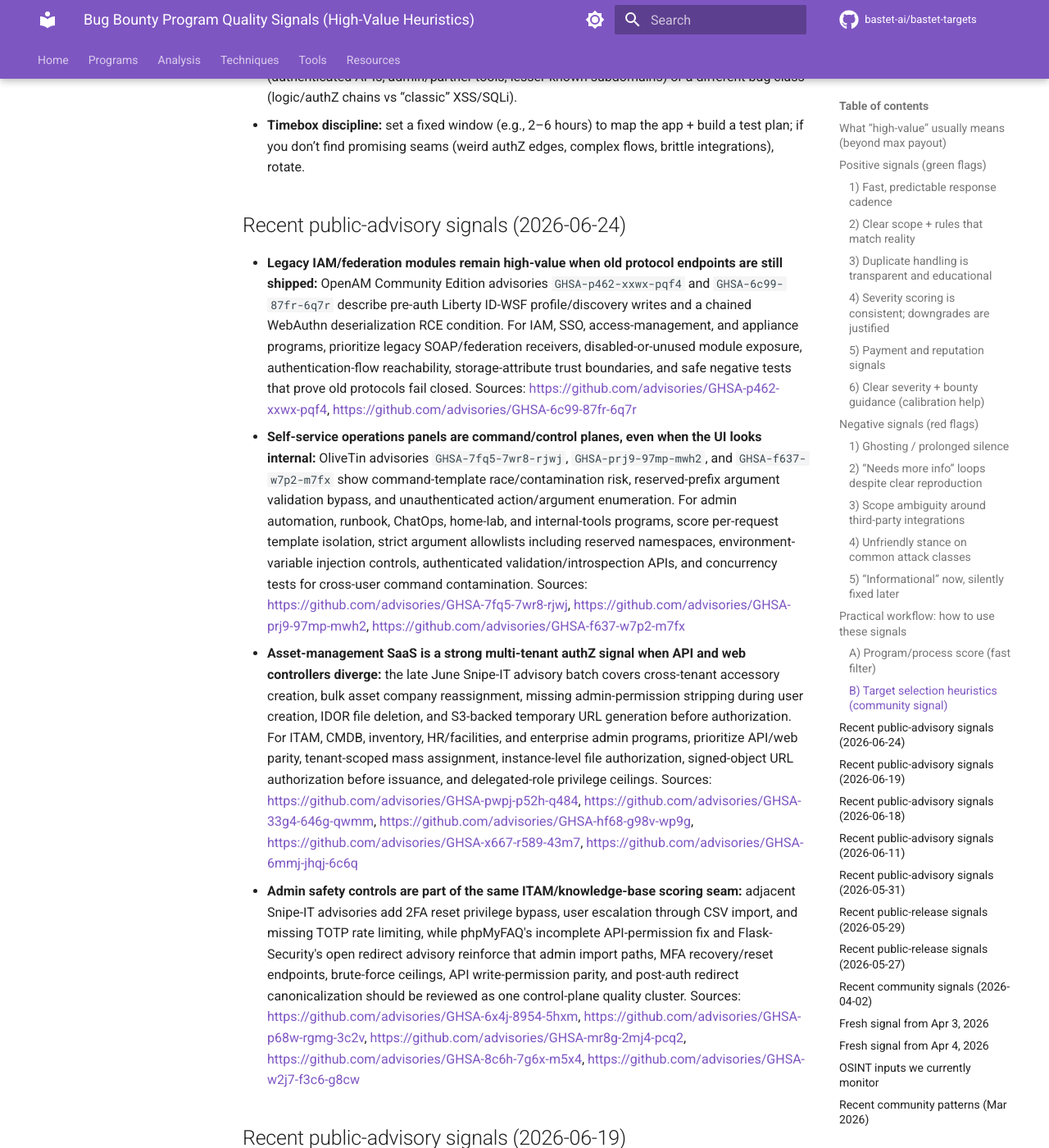
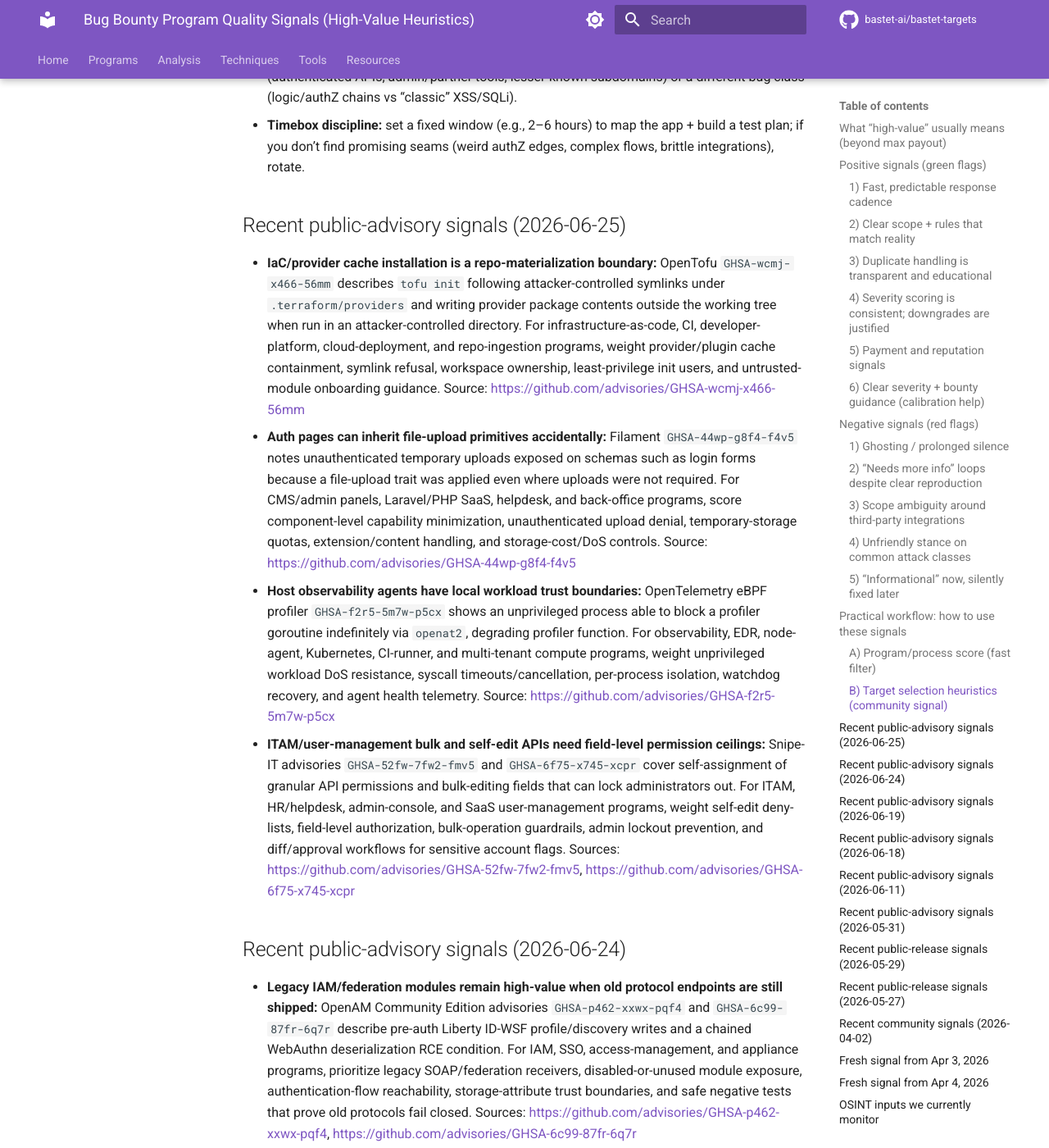
Before and after one commit to bastet-ai/bastet-targets, an MkDocs documentation site: the page built from docs/program-quality-signals.md, in a window 1280 px wide and 1400 px high, scrolled down 3838 px. Shown: the whole window at 82% size. Built offline with MkDocs 1.6.1 and Material for MkDocs 9.7.7, drawn with Linux system fonts in a browser that asks for light colours; comment, search, counter and statistics services are not loaded.

Commit message:
Add June 25 program-quality signals

```diff
--- a/docs/program-quality-signals.md
+++ b/docs/program-quality-signals.md
@@ -120,6 +120,13 @@
 - **Large SPA/admin JS bundles as recon signal:** finding a massive `index.<hash>.js` for an admin/partner UI is often a *positive* signal (many routes, API endpoints, feature flags). It’s not a vuln by itself, but it can quickly reveal hidden surfaces (API base paths, GraphQL operations, permission checks) via source maps, route tables, and string/endpoint extraction.
 - **Duplicate pressure:** if you keep hitting duplicates, shift to *less scanned* surfaces (authenticated APIs, admin/partner tools, lesser-known subdomains) or a different bug class (logic/authZ chains vs “classic” XSS/SQLi).
 - **Timebox discipline:** set a fixed window (e.g., 2–6 hours) to map the app + build a test plan; if you don’t find promising seams (weird authZ edges, complex flows, brittle integrations), rotate.
+
+## Recent public-advisory signals (2026-06-25)
+
+- **IaC/provider cache installation is a repo-materialization boundary:** OpenTofu `GHSA-wcmj-x466-56mm` describes `tofu init` following attacker-controlled symlinks under `.terraform/providers` and writing provider package contents outside the working tree when run in an attacker-controlled directory. For infrastructure-as-code, CI, developer-platform, cloud-deployment, and repo-ingestion programs, weight provider/plugin cache containment, symlink refusal, workspace ownership, least-privilege init users, and untrusted-module onboarding guidance. Source: https://github.com/advisories/GHSA-wcmj-x466-56mm
+- **Auth pages can inherit file-upload primitives accidentally:** Filament `GHSA-44wp-g8f4-f4v5` notes unauthenticated temporary uploads exposed on schemas such as login forms because a file-upload trait was applied even where uploads were not required. For CMS/admin panels, Laravel/PHP SaaS, helpdesk, and back-office programs, score component-level capability minimization, unauthenticated upload denial, temporary-storage quotas, extension/content handling, and storage-cost/DoS controls. Source: https://github.com/advisories/GHSA-44wp-g8f4-f4v5
+- **Host observability agents have local workload trust boundaries:** OpenTelemetry eBPF profiler `GHSA-f2r5-5m7w-p5cx` shows an unprivileged process able to block a profiler goroutine indefinitely via `openat2`, degrading profiler function. For observability, EDR, node-agent, Kubernetes, CI-runner, and multi-tenant compute programs, weight unprivileged workload DoS resistance, syscall timeouts/cancellation, per-process isolation, watchdog recovery, and agent health telemetry. Source: https://github.com/advisories/GHSA-f2r5-5m7w-p5cx
+- **ITAM/user-management bulk and self-edit APIs need field-level permission ceilings:** Snipe-IT advisories `GHSA-52fw-7fw2-fmv5` and `GHSA-6f75-x745-xcpr` cover self-assignment of granular API permissions and bulk-editing fields that can lock administrators out. For ITAM, HR/helpdesk, admin-console, and SaaS user-management programs, weight self-edit deny-lists, field-level authorization, bulk-operation guardrails, admin lockout prevention, and diff/approval workflows for sensitive account flags. Sources: https://github.com/advisories/GHSA-52fw-7fw2-fmv5, https://github.com/advisories/GHSA-6f75-x745-xcpr
 
 ## Recent public-advisory signals (2026-06-24)
 
```
